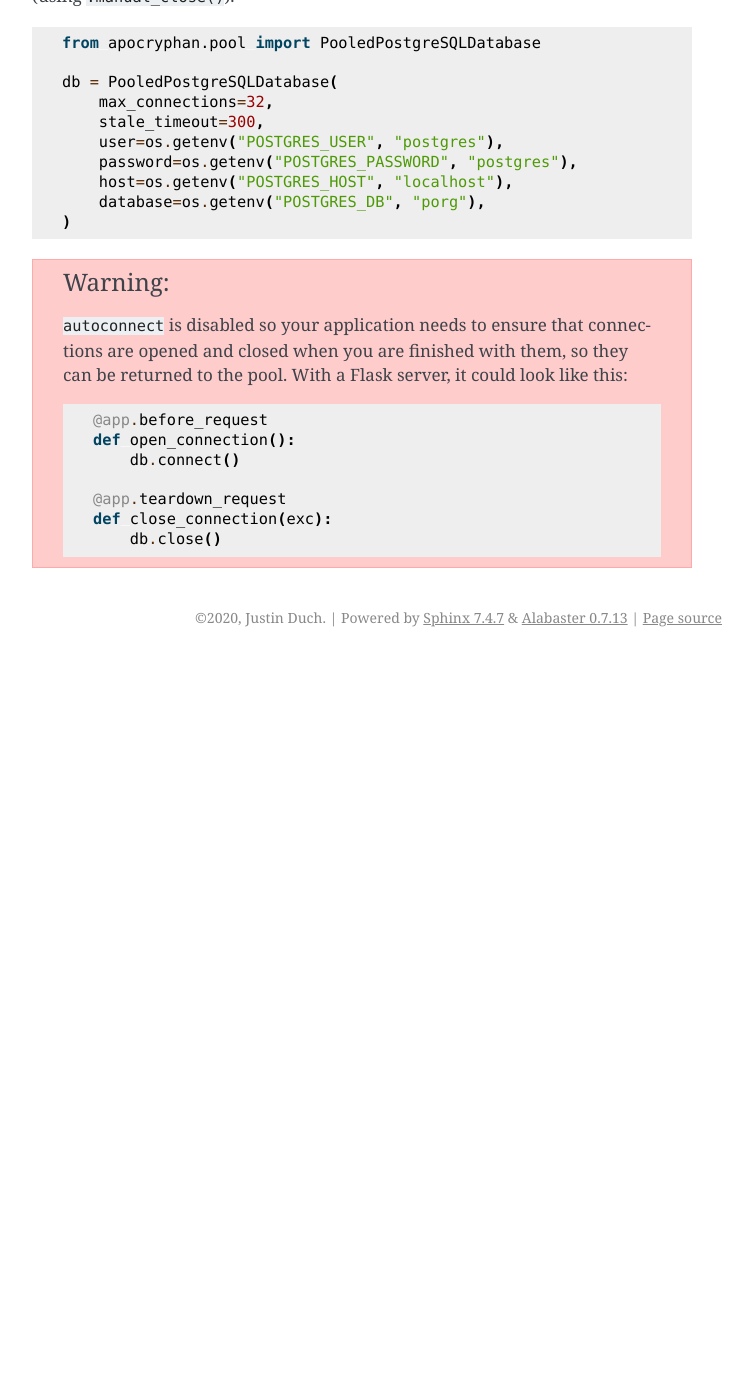
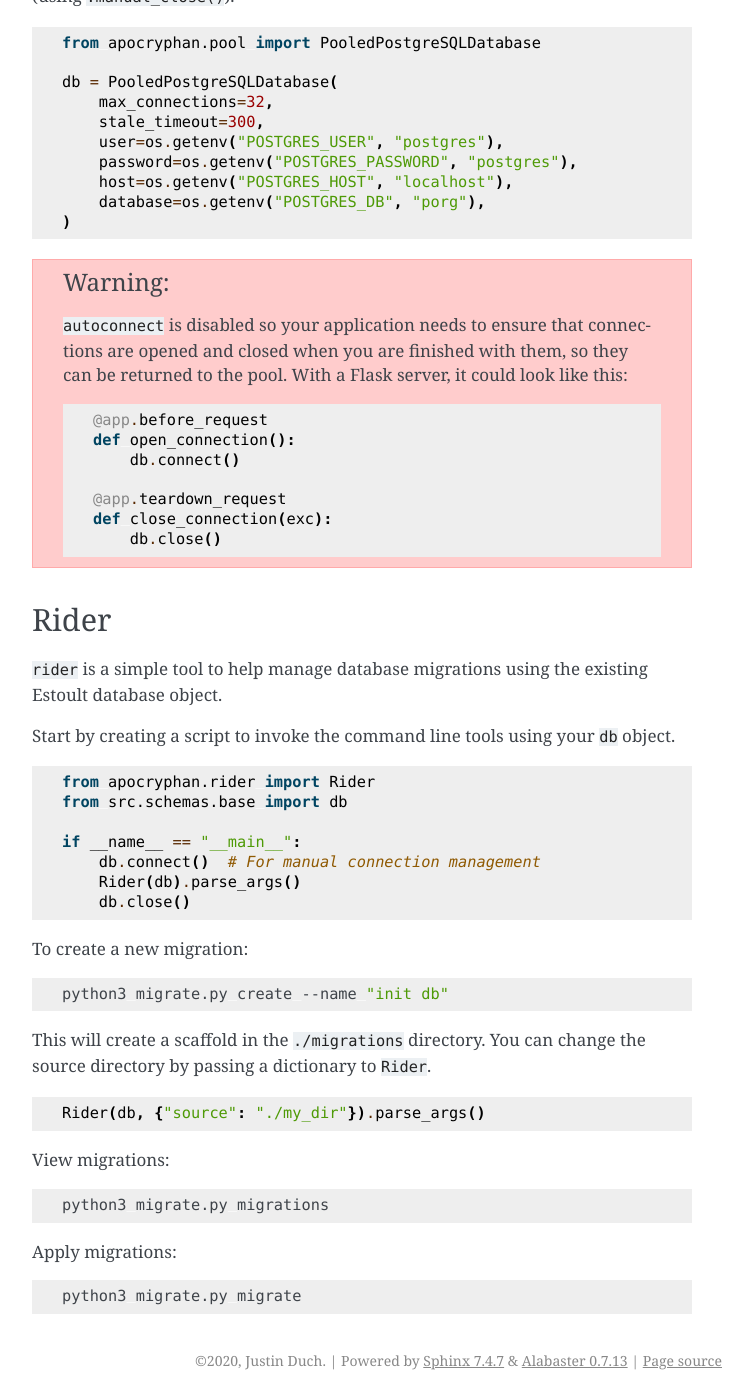
Before and after one commit to halcyonnouveau/estoult, a Sphinx documentation site: the page built from docs/apocryphan.rst, in a window 1280 px wide and 1400 px high, scrolled down 529 px. Shown: the whole window, without its empty margins (388-1141 px from the left). Built offline with Sphinx 7.4.7, drawn with Linux system fonts in a browser that asks for light colours; before the commit the page ends 1186 px from its top, so only the background shows below that.

Commit message:
add rider docs

```diff
--- a/docs/apocryphan.rst
+++ b/docs/apocryphan.rst
@@ -41,3 +41,44 @@ In a single-threaded application, only one connection will be created. It will b
        @app.teardown_request
        def close_connection(exc):
            db.close()
+
+Rider
+-----
+
+``rider`` is a simple tool to help manage database migrations using the existing Estoult database object.
+
+Start by creating a script to invoke the command line tools using your ``db`` object.
+
+.. code-block:: python
+
+    from apocryphan.rider import Rider
+    from src.schemas.base import db
+
+    if __name__ == "__main__":
+        db.connect()  # For manual connection management
+        Rider(db).parse_args()
+        db.close()
+
+To create a new migration:
+
+.. code-block:: bash
+
+    python3 migrate.py create --name "init db"
+
+This will create a scaffold in the ``./migrations`` directory. You can change the source directory by passing a dictionary to ``Rider``.
+
+.. code-block:: python
+
+     Rider(db, {"source": "./my_dir"}).parse_args()
+
+View migrations:
+
+.. code-block:: bash
+
+    python3 migrate.py migrations
+
+Apply migrations:
+
+.. code-block:: bash
+
+    python3 migrate.py migrate
```
